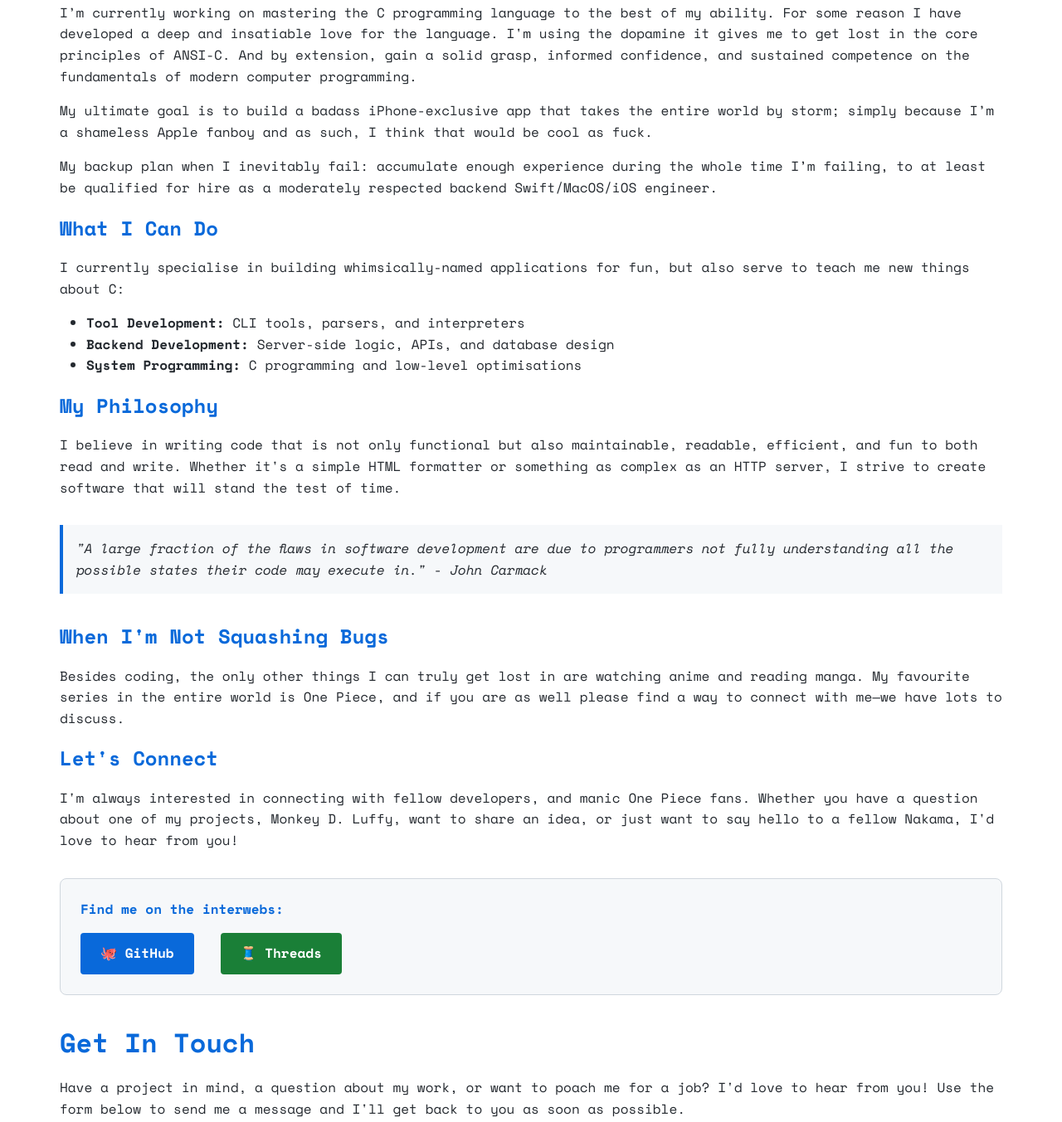
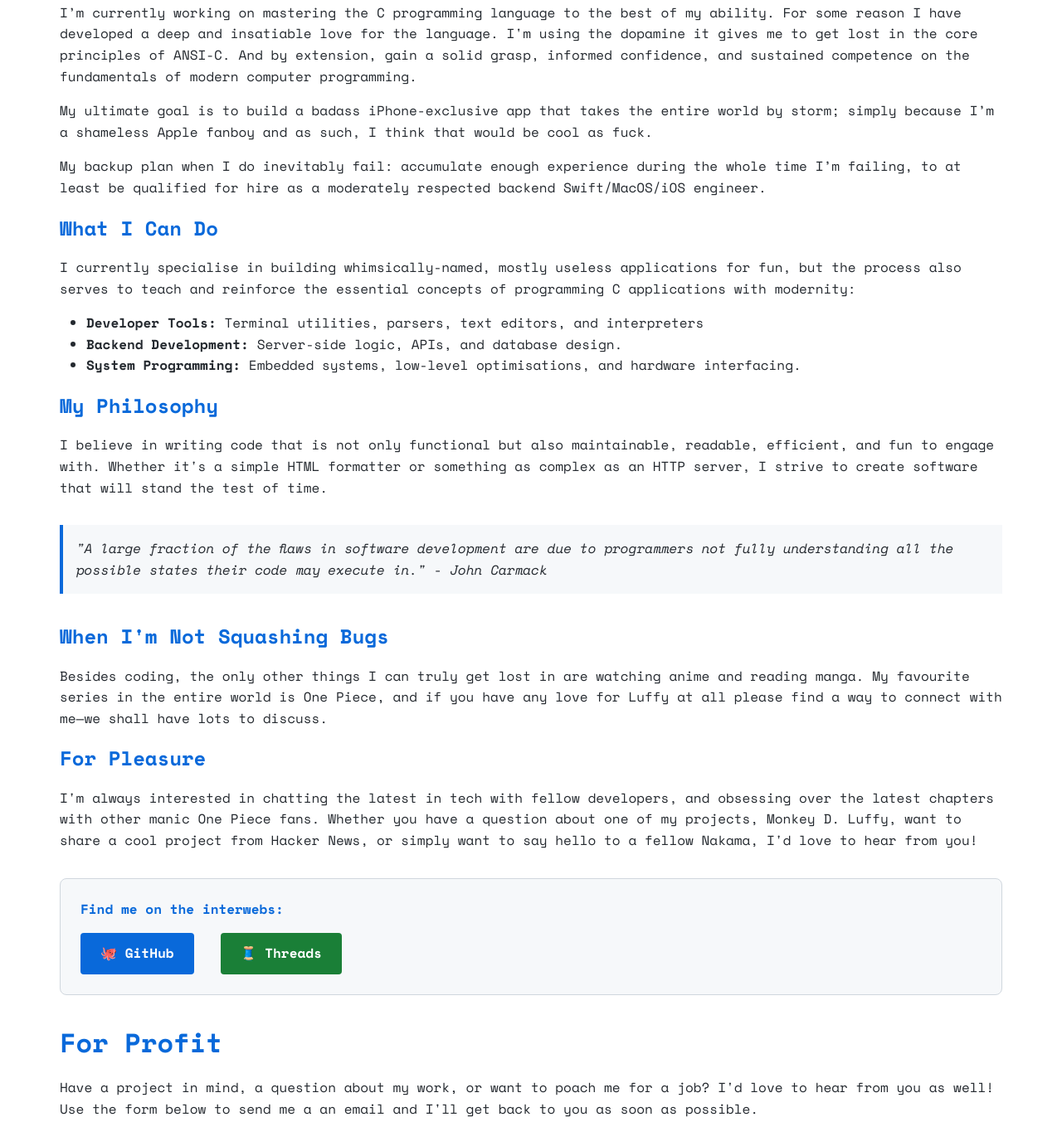
Before and after one commit to DannyBimma/dannybimma.github.io, a plain HTML site: page about.html in a window 1280 px wide. Shown: the part 831-2184 px from the top of the page at 83% size. Drawn offline with nearby package versions, Linux system fonts and the light colour scheme.

Commit message:
Tweak About page info.

```diff
--- a/about.html
+++ b/about.html
@@ -86,33 +86,30 @@
             </p>
 
             <p>
-              My backup plan when I inevitably fail: accumulate enough experience during the whole time I’m failing, to at least be qualified for hire as a moderately respected backend Swift/MacOS/iOS engineer.
+              My backup plan when I do inevitably fail: accumulate enough experience during the whole time I’m failing, to at least be qualified for hire as a moderately respected backend Swift/MacOS/iOS engineer.
             </p>
 
             <h3>What I Can Do</h3>
             <p>
-              I currently specialise in building whimsically-named applications
-              for fun, but also serve to teach me new things about C:
+              I currently specialise in building whimsically-named, mostly useless applications
+              for fun, but the process also serves to teach and reinforce the essential concepts of programming C applications with modernity:
             </p>
             <ul style="margin: 1rem 0; padding-left: 2rem">
               <li>
-                <strong>Tool Development:</strong> CLI tools, parsers, and
-                interpreters
+                <strong>Developer Tools:</strong> Terminal utilities, parsers, text editors, and interpreters
               </li>
               <li>
-                <strong>Backend Development:</strong> Server-side logic, APIs,
-                and database design
+                <strong>Backend Development:</strong> Server-side logic, APIs, and database design.
               </li>
               <li>
-                <strong>System Programming:</strong> C programming and low-level
-                optimisations
+                <strong>System Programming:</strong> Embedded systems, low-level optimisations, and hardware interfacing.
               </li>
             </ul>
 
             <h3>My Philosophy</h3>
             <p>
               I believe in writing code that is not only functional but also
-              maintainable, readable, efficient, and fun to both read and write.
+              maintainable, readable, efficient, and fun to engage with.
               Whether it's a simple HTML formatter or something as complex as an
               HTTP server, I strive to create software that will stand the test
               of time.
@@ -136,15 +133,14 @@
             <p>
               Besides coding, the only other things I can truly get lost in are
               watching anime and reading manga. My favourite series in the
-              entire world is One Piece, and if you are as well please find a
-              way to connect with me—we have lots to discuss.
+              entire world is One Piece, and if you have any love for Luffy at all please find a
+              way to connect with me—we shall have lots to discuss.
             </p>
 
-            <h3>Let's Connect</h3>
+            <h3>For Pleasure</h3>
             <p>
-              I'm always interested in connecting with fellow developers, and
-              manic One Piece fans. Whether you have a question about one of my
-              projects, Monkey D. Luffy, want to share an idea, or just want to
+              I'm always interested in chatting the latest in tech with fellow developers, and obsessing over the latest chapters with other manic One Piece fans. Whether you have a question about one of my
+              projects, Monkey D. Luffy, want to share a cool project from Hacker News, or simply want to
               say hello to a fellow Nakama, I'd love to hear from you!
             </p>
 
@@ -200,11 +196,11 @@
       </section>
 
       <section class="contact-section">
-        <h2>Get In Touch</h2>
+        <h2>For Profit</h2>
         <p>
           Have a project in mind, a question about my work, or want to poach me
-          for a job? I'd love to hear from you! Use the form below to send me a
-          message and I'll get back to you as soon as possible.
+          for a job? I'd love to hear from you as well! Use the form below to send me a
+          an email and I'll get back to you as soon as possible.
         </p>
 
         <form class="contact-form" name="contact" method="post">
@@ -293,8 +289,8 @@
               "
             >
               <em
-                >Note: This form will open your default email client. If you
-                prefer, you can also email me directly at
+                >Note: This form will open your default email application. If you
+                prefer, you can go straight to that app and email me directly at
                 <a
                   href="mailto:dantrotman92@gmail.com"
                   style="color: var(--accent-color)"
```
